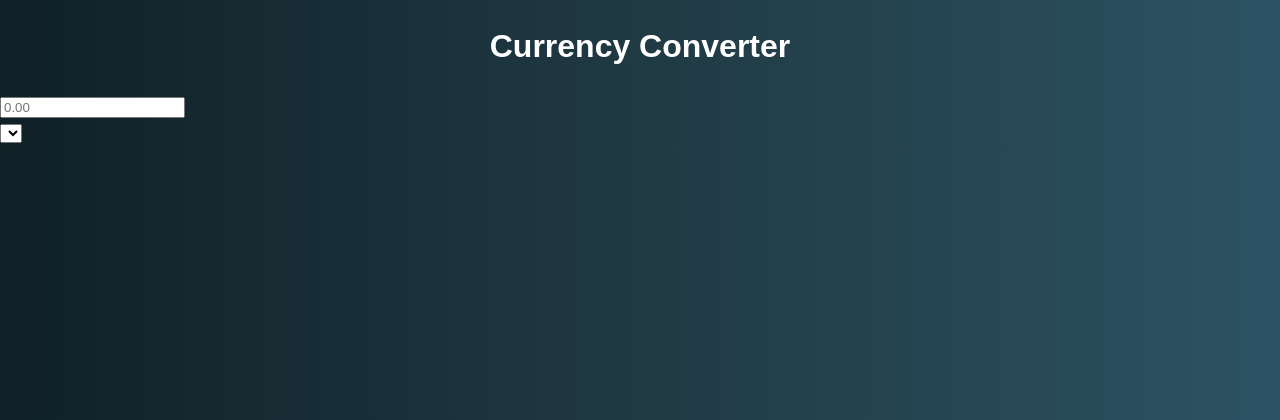
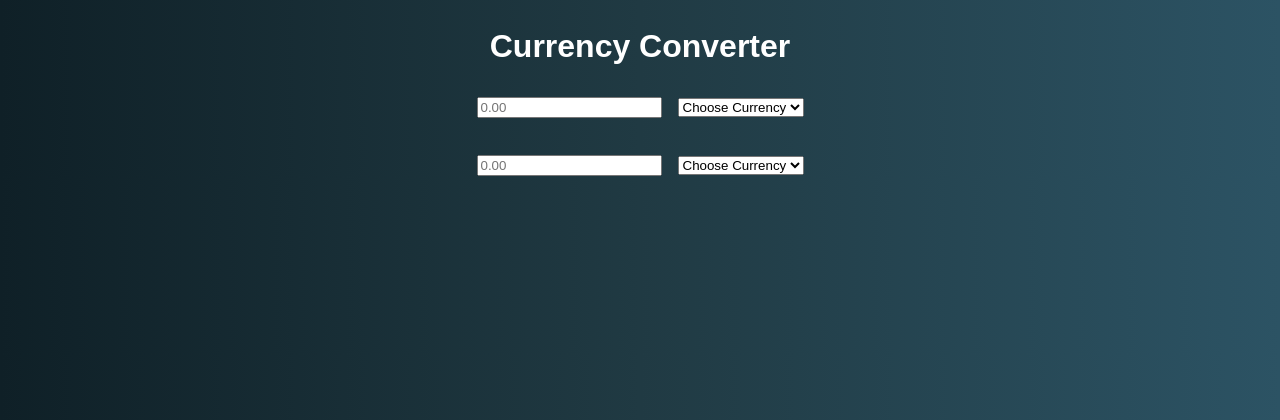
Before and after one commit to Jonathan-Challenger/Web-Dev, a PHP site: page /currency2.html in a window 1280 px wide. Shown: the top 420 px of the page. Run offline with PHP 8.4, Linux system fonts and the light colour scheme; lists and menus that the app fills with data are empty.

Commit message:
adding currencies options

```diff
--- a/SmallerProjects/CurrencyConverter2way/currency2.css
+++ b/SmallerProjects/CurrencyConverter2way/currency2.css
@@ -1,3 +1,9 @@
+input::-webkit-outer-spin-button,
+input::-webkit-inner-spin-button {
+    -webkit-appearance: none;
+    margin: 0;
+}
+
 body {
     margin: 0;
     padding: 0;
@@ -10,3 +16,15 @@ body {
 h1 {
     text-align: center;
 }
+
+.mygrid {
+    display:grid;
+    grid-template-rows: 1fr 1fr;
+    gap: 2em;
+    justify-content: center;
+}
+
+.inputField {
+    display: flex;
+    gap: 1em;
+}
--- a/SmallerProjects/CurrencyConverter2way/currency2.html
+++ b/SmallerProjects/CurrencyConverter2way/currency2.html
@@ -9,15 +9,30 @@
 <body>
     <h1>Currency Converter</h1>
 
-    <div class="inputField">
-        <div class="leftCol">
-            <input type="number" class="inputCur" id="number" placeholder="0.00">
+    <div class="mygrid">
+        <div class="inputField">
+            <div class="leftCol">
+                <input type="number" class="inputCur" id="number" placeholder="0.00">
+            </div>
+            <div class="rightCol">
+                <select name="currency" class="fromCurrency">
+                    <option value="" selected disabled hidden>Choose Currency</option>
+                </select>
+            </div>
         </div>
-        <div class="rightCol">
-            <select name="currency" id="fromCurrency"></select>
+
+        <div class="inputField">
+            <div class="leftCol">
+                <input type="number" class="inputCur" id="output" placeholder="0.00">
+            </div>
+            <div class="rightCol">
+                <select name="currency" class="fromCurrency">
+                    <option value="" selected disabled hidden>Choose Currency</option>
+                </select>
+            </div>
         </div>
     </div>
-
+    <div id="test"></div>
 
     <script src="currency2.js"></script>
 </body>
--- a/SmallerProjects/CurrencyConverter2way/currency2.js
+++ b/SmallerProjects/CurrencyConverter2way/currency2.js
@@ -0,0 +1,23 @@
+const select = document.querySelectorAll('.fromCurrency');
+const number = document.getElementById('number');
+const output = document.getElementById('output');
+
+fetch('https://api.frankfurter.app/currencies')
+.then(data => data.json())
+.then(data => {
+    display(data);
+});
+
+
+function display(data) {
+    const entries = Object.entries(data);
+    for (let i = 0; i < entries.length; i++) {
+        select[0].innerHTML += `<option value="${entries[i][0]}"> ${entries[i][0]} - ${entries[i][1]} </option>`;
+        select[1].innerHTML += `<option value="${entries[i][0]}"> ${entries[i][0]} - ${entries[i][1]} </option>`;
+    }
+}
+
+
+function convert(from, to, value) {
+
+}
```
